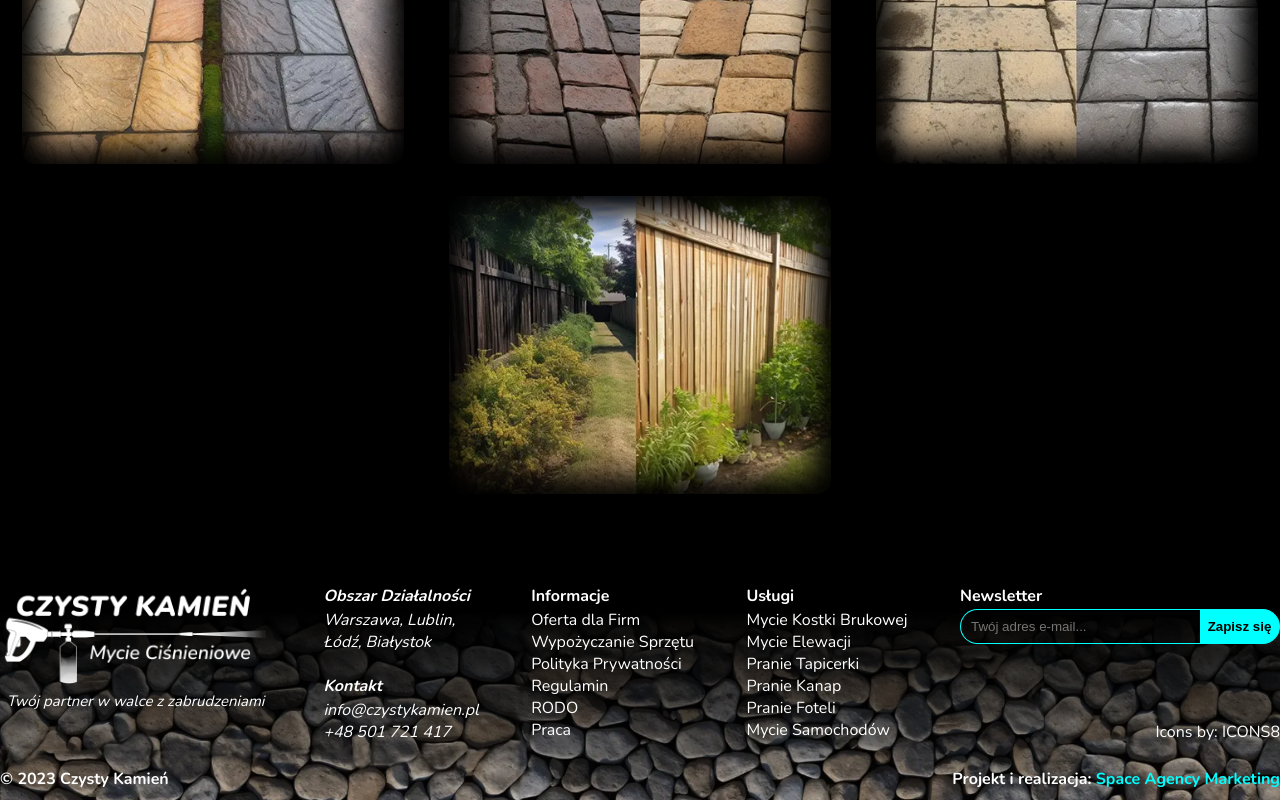
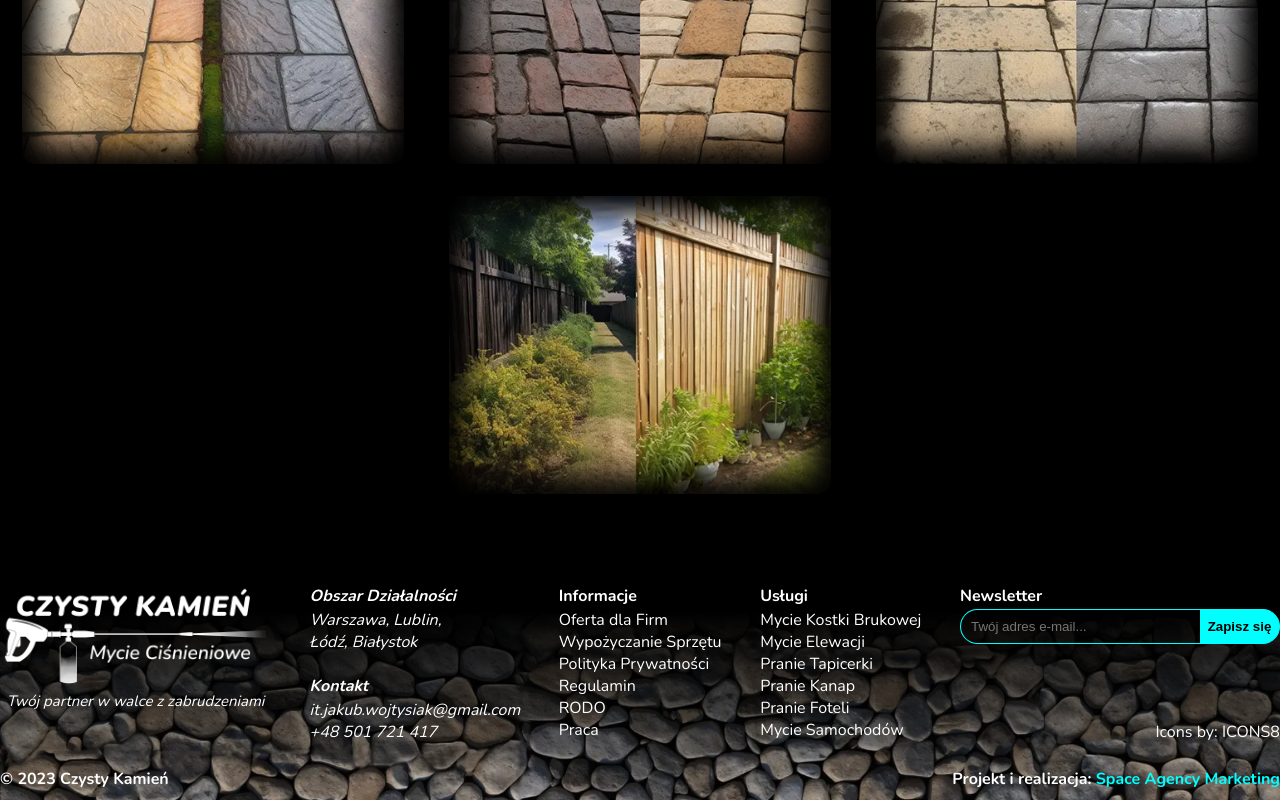
Before and after one commit to CodastickFantastic/czystykamien.pl, a Next.js app: page /galeria in a window 1280 px wide. Shown: the part 700-1500 px from the top of the page. Built offline with nearby package versions, Linux system fonts and the light colour scheme.

Commit message:
Mail change

```diff
--- a/src/app/kontakt/page.js
+++ b/src/app/kontakt/page.js
@@ -51,7 +51,7 @@ function KontaktPage() {
               <div className={styles.tile}>
                 <Image src={Email} width={75} height={75} alt="Ikona email" />
                 <h2>Email</h2>
-                <p>info@czystykamien.pl</p>
+                <p>it.jakub.wojtysiak@gmail.com</p>
               </div>
             </div>
           </section>
--- a/src/components/Footer.js
+++ b/src/components/Footer.js
@@ -26,8 +26,8 @@ export default async function Footer() {
               <br />
               <p className={styles.colTitle}>Kontakt</p>
               <p>
-                <Link href="mailto:info@czysykamien.pl">
-                  info@czystykamien.pl
+                <Link href="mailto:it.jakub.wojtysiak@gmail.com">
+                  it.jakub.wojtysiak@gmail.com
                 </Link>
                 <br />
                 <Link href="tel:+48501721417">+48 501 721 417</Link>
```
